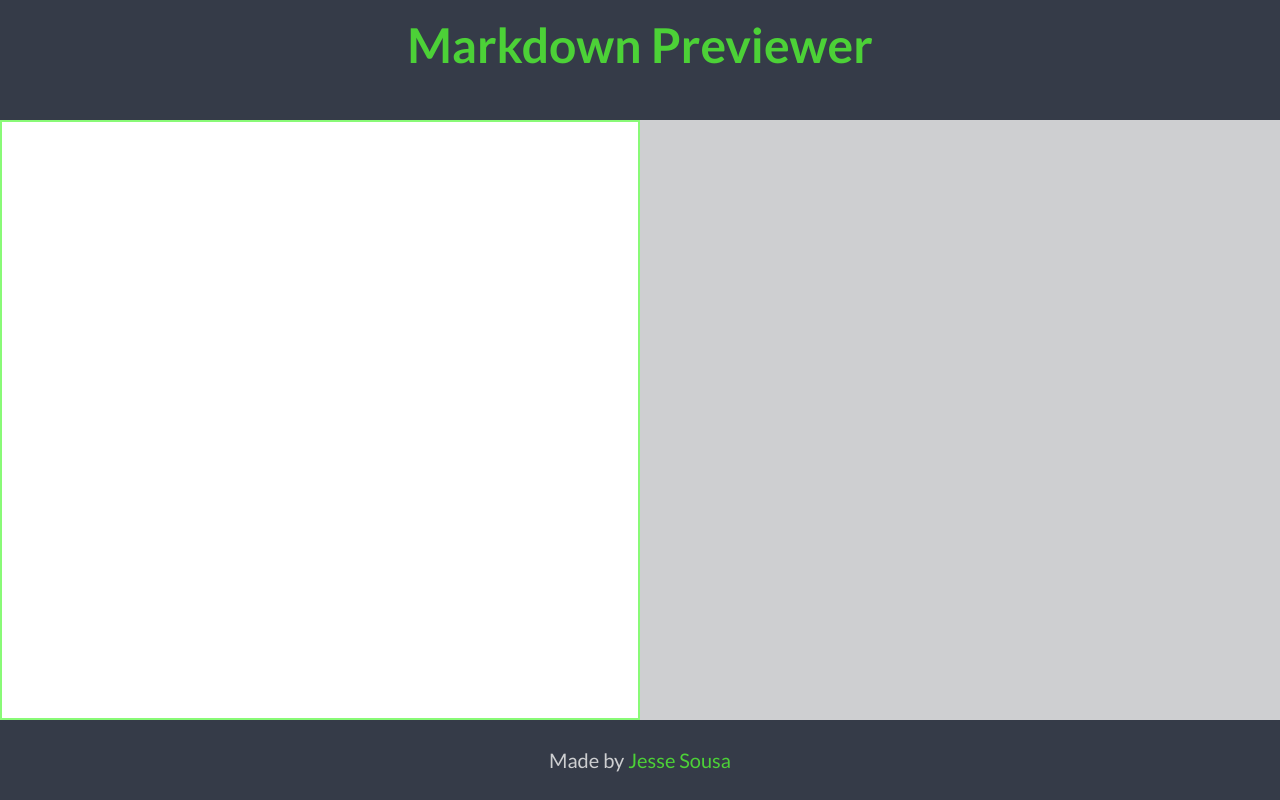
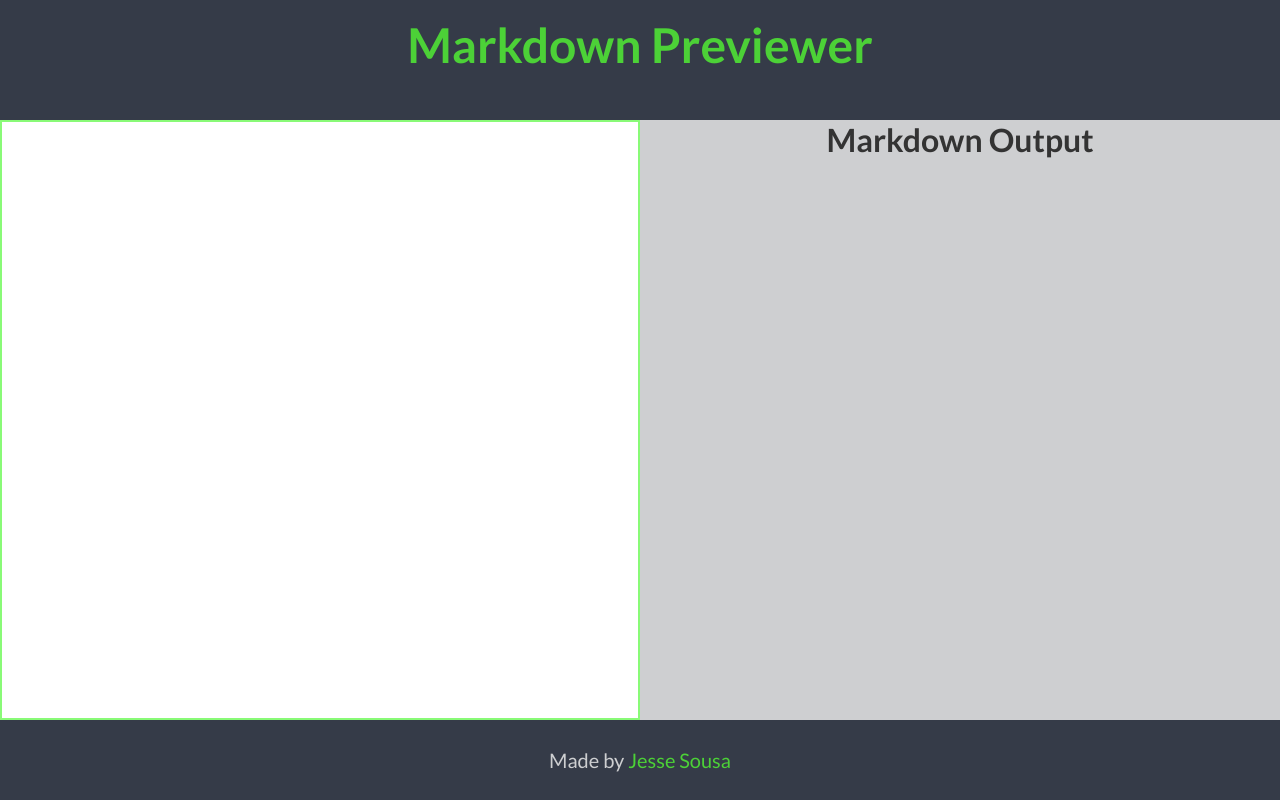
Before and after one commit to JesseSousa/markdown-previewer-js, a website built with Parcel: page src/index.html in a window 1280 px wide. Built offline with nearby package versions, Linux system fonts and the light colour scheme.

Commit message:
build and deploy again

```diff
--- a/src/index.html
+++ b/src/index.html
@@ -17,7 +17,7 @@
         <textarea id="markdown-input"></textarea>
       </div>
       <div class="markdown-output">
-        <!-- <h1>Markdown Output</h1> -->
+        <h1>Markdown Output</h1>
       </div>
     </div>
     <footer id="footer">
```
Also changed, not shown: dist/index.html.
